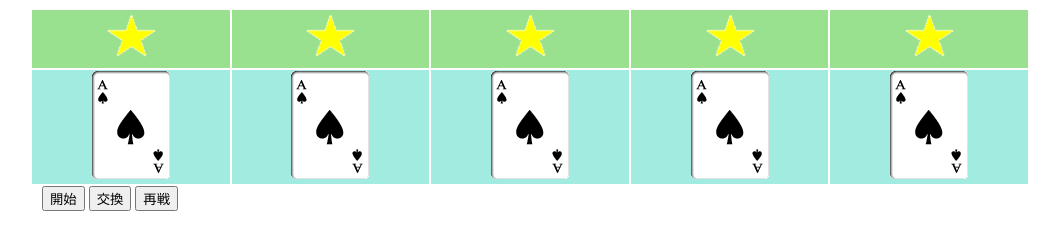
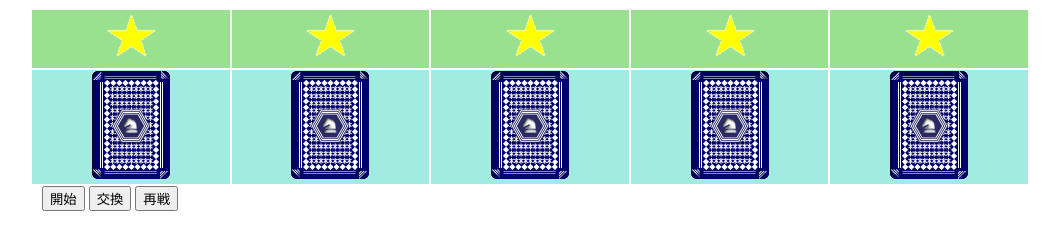
Before and after one commit to kishila/jQuery_Poker, a plain HTML site: page index.html in a window 1280 px wide. Shown: the whole page, without its empty margins (110-1169 px from the left). Drawn offline with Linux system fonts and the light colour scheme.

Commit message:
初期カードの変更

```diff
--- a/index.html
+++ b/index.html
@@ -30,19 +30,19 @@
     </tr>
     <tr>
         <td class="normal_card overlay">
-            <img id="card0" src="./CardImage/00.gif">
+            <img id="card0" src="./CardImage/card.gif">
         </td>
         <td class="normal_card overlay">
-            <img id="card1" src="./CardImage/00.gif">
+            <img id="card1" src="./CardImage/card.gif">
         </td>
         <td class="normal_card overlay">
-            <img id="card2" src="./CardImage/00.gif">
+            <img id="card2" src="./CardImage/card.gif">
         </td>
         <td class="normal_card overlay">
-            <img id="card3" src="./CardImage/00.gif">
+            <img id="card3" src="./CardImage/card.gif">
         </td>
         <td class="normal_card overlay">
-            <img id="card4" src="./CardImage/00.gif">
+            <img id="card4" src="./CardImage/card.gif">
         </td>
     </tr>
   </table>
```
